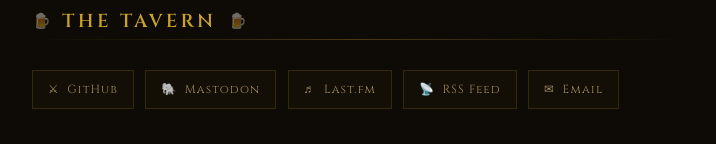
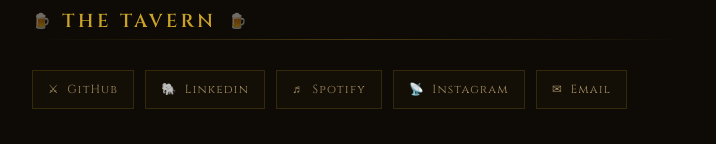
Before and after one commit to AlexNicholasWang/Personal-Website, a React (Vite) app: page / in a window 1280 px wide. Shown: the part 1562-1706 px from the top of the page, without its empty margins (413-1129 px from the left). Built offline with nearby package versions, Linux system fonts and the light colour scheme; a web font is replaced by a local one.

Commit message:
Changed email, github, insta, and spotify

```diff
--- a/src/app/App.tsx
+++ b/src/app/App.tsx
@@ -156,9 +156,9 @@ const POSTS = [
 
 const LINKS = [
   { label: "GitHub", href: "#", symbol: "⚔" },
-  { label: "Mastodon", href: "#", symbol: "🐘" },
-  { label: "Last.fm", href: "#", symbol: "♬" },
-  { label: "RSS Feed", href: "#", symbol: "📡" },
+  { label: "Linkedin", href: "#", symbol: "🐘" },
+  { label: "Spotify", href: "#", symbol: "♬" },
+  { label: "Instagram", href: "#", symbol: "📡" },
   { label: "Email", href: "#", symbol: "✉" },
 ];
 
```
